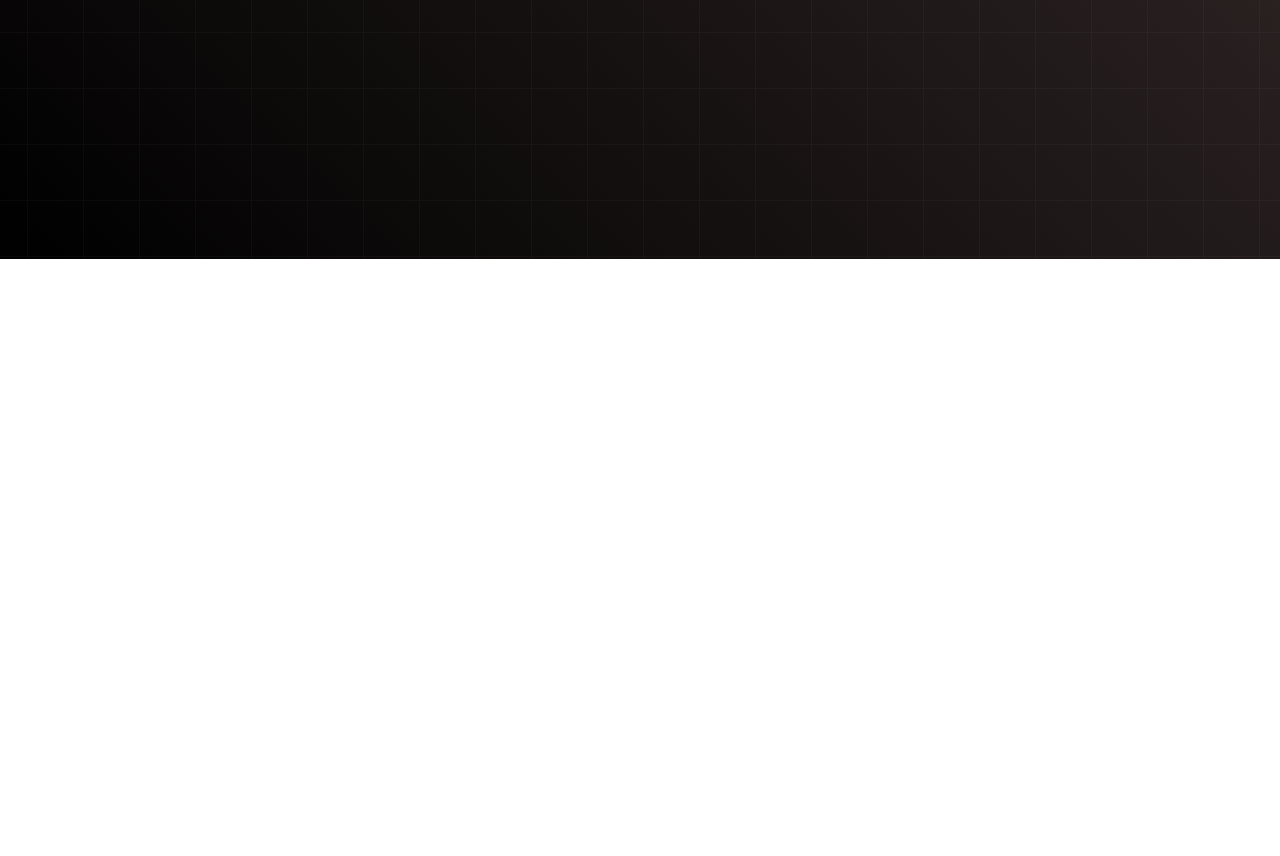
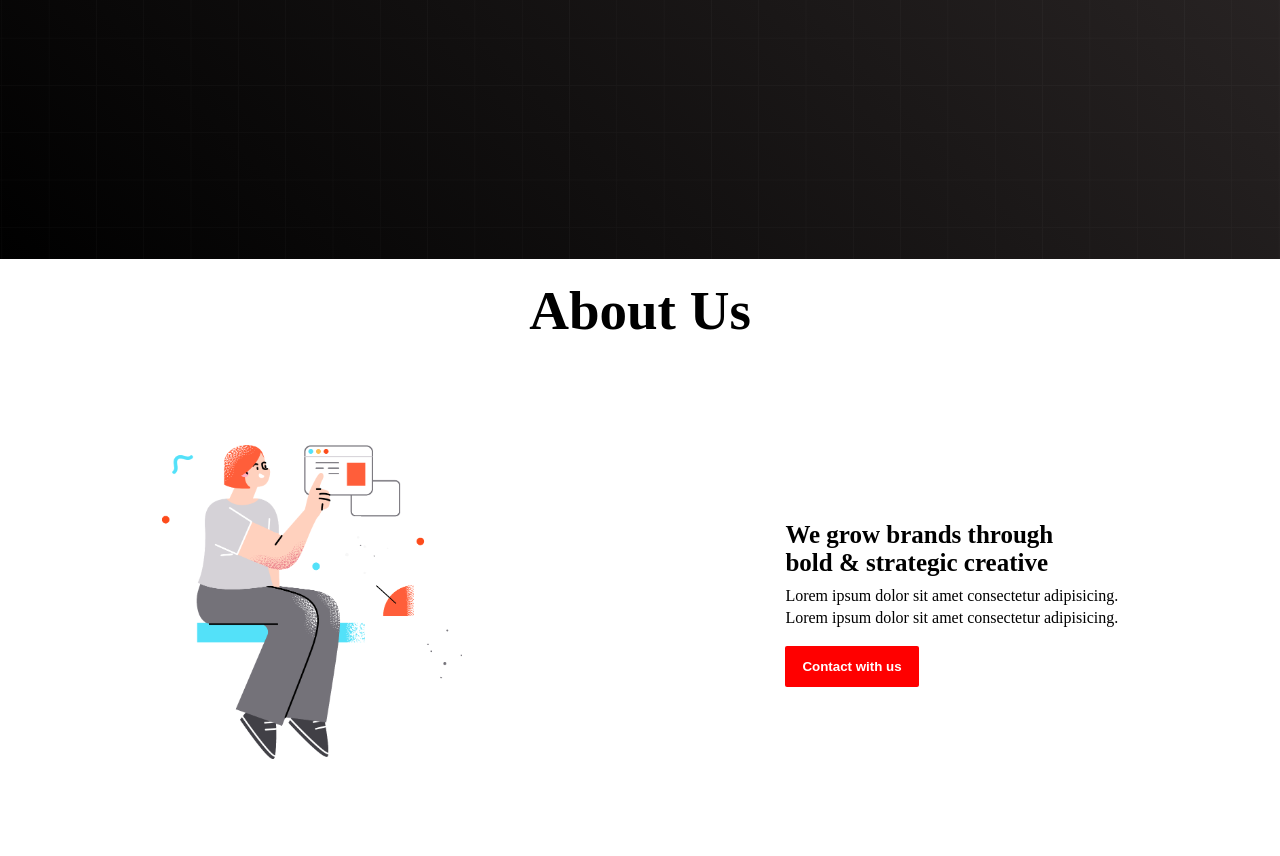
Before and after one commit to amin-babu/M1-Digital-Product, a plain HTML site: page index.html in a window 1280 px wide. Shown: the part 614-1470 px from the top of the page. Before the commit the page ends 873 px from the top, so only its background shows below. Drawn offline with Linux system fonts and the light colour scheme.

Commit message:
added banner and middle section

```diff
--- a/index.html
+++ b/index.html
@@ -37,6 +37,24 @@
           </div>
         </div>
       </section>
+
+      <section>
+        <div class="about">
+          <h1>About Us</h1>
+          <div class="about-container">
+            <div class="about-img">
+              <img src="images/section.png" alt="">
+            </div>
+
+            <div class="about-text">
+              <h2>We grow brands through<br>bold & strategic creative</h2>
+              <p>Lorem ipsum dolor sit amet consectetur adipisicing.</p>
+              <p>Lorem ipsum dolor sit amet consectetur adipisicing.</p>
+              <button>Contact with us</button>
+            </div>
+          </div>
+        </div>
+      </section>
   </main>
 
   <footer>
--- a/style.css
+++ b/style.css
@@ -39,7 +39,9 @@
   justify-content: space-around;
   height: 100vh;
   align-items: center;
-  background-image: url("images/background.png"), linear-gradient(45deg, #000, #382c2c);
+  background-image: url("images/background.png"), linear-gradient(45deg, #000, #352f2f);
+  background-position: center;
+  background-size: cover;
 }
 
 .left-div > button{
@@ -48,14 +50,23 @@
   padding: 12px 16px;
   color: white;
   font-weight: bolder;
-  border-radius: 5px;
+  border-radius: 2px;
   margin-top: 15px;
+  transition: 0.5s;
+  cursor: pointer;
+  border: 1px solid transparent;
+}
+
+.left-div > button:hover{
+  background-color: transparent;
+  border: 1px solid white;
 }
 
 .left-div > h1{
   font-size: 50px;
   width: 450px;
   color: white;
+  font-weight: bolder;
 }
 
 .left-div > p{
@@ -66,3 +77,55 @@
 .right-div > img{
   width: 300px;
 }
+
+/* about section */
+
+.about{
+  padding: 20px 0;
+}
+
+
+.about > h1{
+  font-size: 55px;
+  text-align: center;
+  margin-bottom: 30px;
+}
+
+.about-container{
+  display: flex;
+  justify-content: space-around;
+  height: 58vh;
+  align-items: center;
+}
+
+.about-img > img{
+  width: 300px;
+}
+
+.about-text > h2{
+  font-size: 25px;
+  margin-bottom: 10px;
+}
+
+.about-text > p{
+  margin-bottom: 4px;
+}
+
+.about-text > button{
+  border: none;
+  background-color: red;
+  padding: 12px 16px;
+  color: white;
+  font-weight: bolder;
+  border-radius: 2px;
+  margin-top: 15px;
+  transition: 0.5s;
+  cursor: pointer;
+  border: 1px solid transparent;
+}
+
+.about-text > button:hover{
+  color: black;
+  border: 1px solid black;
+  background-color: transparent;
+}
```
